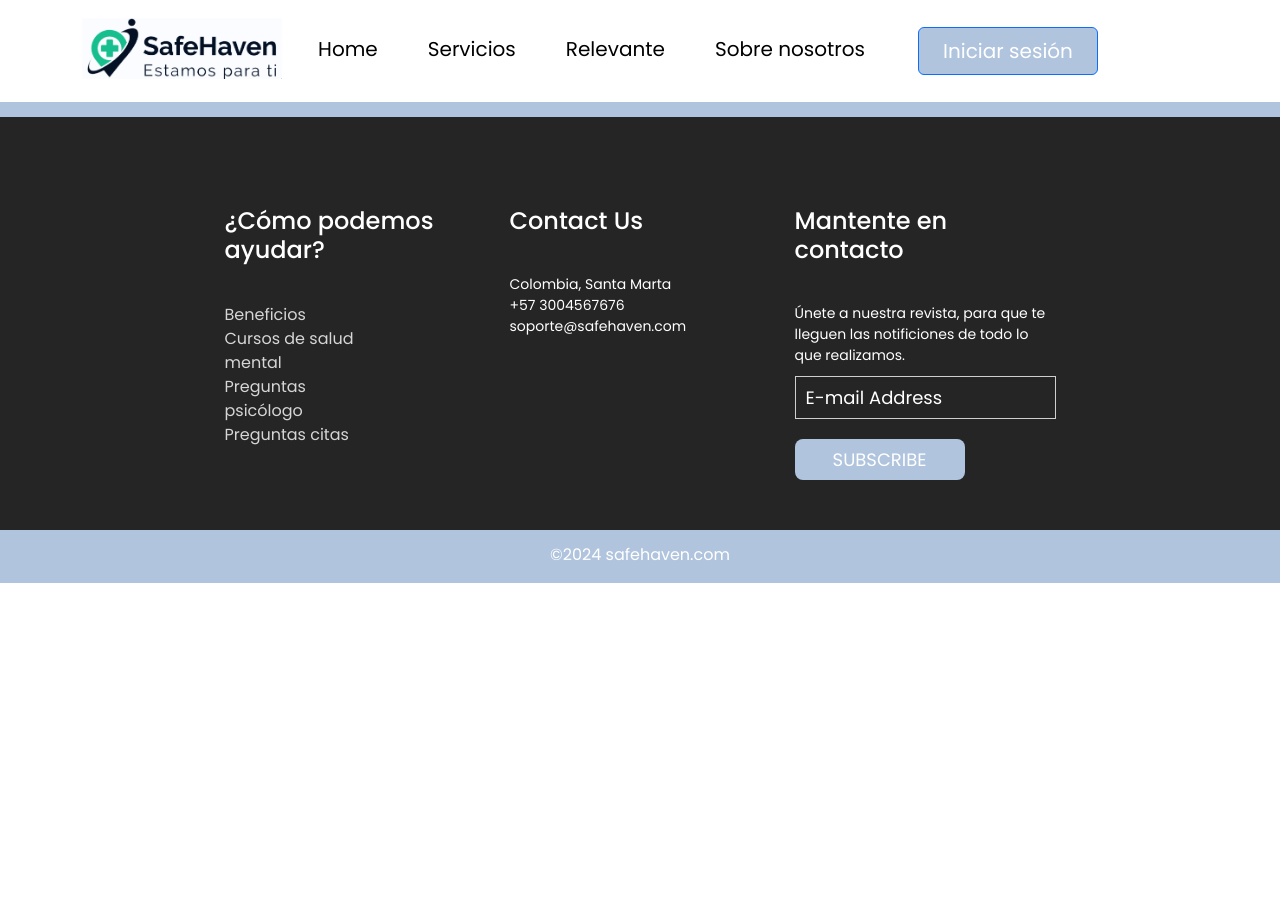
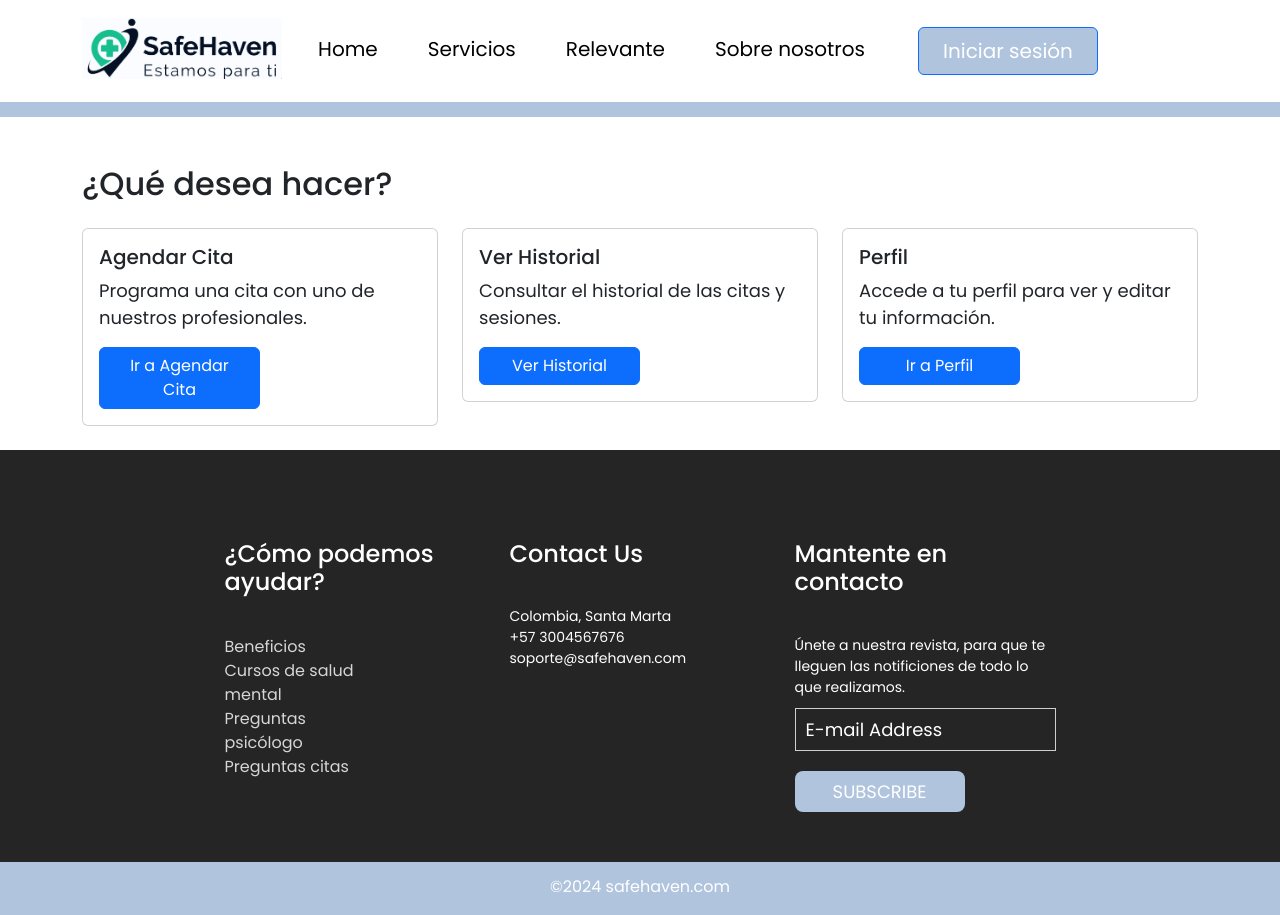
Before and after one commit to Mauripolo17/safeHavenFronted, a React (Vite) app: page /dashboard in a window 1280 px wide. Before the commit the page ends 800 px from the top, so only its background shows below. Built offline with nearby package versions, Linux system fonts and the light colour scheme.

Commit message:
add dashboard

```diff
--- a/src/App.tsx
+++ b/src/App.tsx
@@ -5,6 +5,7 @@ import Header from './components/header';
 import { Footer } from './components/footer';
 import AuthMenu from './components/authmenu';
 import AppointmentPage from './components/appointmentpage';
+import Dashboard from './components/dashboard';
 
 function App() {
   return (
@@ -14,6 +15,7 @@ function App() {
         <Routes>
           <Route path="/" element={<SafeHaven />} />
           <Route path="/login" element={<AuthMenu />} />
+          <Route path="/dashboard" element={<Dashboard />} />
           <Route path="/agendar-cita" element={<AppointmentPage />} />
         </Routes>
         <Footer />
--- a/src/components/authmenu.tsx
+++ b/src/components/authmenu.tsx
@@ -12,12 +12,8 @@ function AuthMenu() {
 
   const handleLogin = (e) => {
     e.preventDefault();
-    navigate("/agendar-cita");
-  };
-
-  const handleRegister = (e) => {
-    e.preventDefault();
-    navigate("/agendar-cita");
+    // Redirige al panel de control en lugar de la página de agendar citas
+    navigate("/dashboard");
   };
 
   return (
@@ -59,18 +55,18 @@ function AuthMenu() {
       ) : (
         <>
           <h5 className="mb-4">Registro</h5>
-          <Form onSubmit={handleRegister}>
-            <Form.Group controlId="formRegisterEmail" className="mb-3">
+          <Form>
+            <Form.Group controlId="formBasicName" className="mb-3">
+              <Form.Label>Nombre completo</Form.Label>
+              <Form.Control type="text" placeholder="Ingrese su nombre" />
+            </Form.Group>
+            <Form.Group controlId="formBasicEmail" className="mb-3">
               <Form.Label>Correo electrónico</Form.Label>
               <Form.Control type="email" placeholder="Ingrese su correo" />
             </Form.Group>
-            <Form.Group controlId="formRegisterPassword" className="mb-3">
+            <Form.Group controlId="formBasicPassword" className="mb-3">
               <Form.Label>Contraseña</Form.Label>
               <Form.Control type="password" placeholder="Contraseña" />
-            </Form.Group>
-            <Form.Group controlId="formRegisterConfirmPassword" className="mb-3">
-              <Form.Label>Confirmar Contraseña</Form.Label>
-              <Form.Control type="password" placeholder="Confirmar Contraseña" />
             </Form.Group>
             <Button variant="primary" type="submit" className="w-100 mt-3">
               Registrarse
--- /dev/null
+++ b/src/components/dashboard.tsx
@@ -0,0 +1,56 @@
+import React from 'react';
+import { Container, Row, Col, Button, Card } from 'react-bootstrap';
+import { useNavigate } from 'react-router-dom';
+
+function Dashboard() {
+  const navigate = useNavigate();
+
+  return (
+    <Container className="mt-5">
+      <h2>¿Qué desea hacer?</h2>
+      <Row className="mt-4">
+        <Col md={4}>
+          <Card className="mb-4">
+            <Card.Body>
+              <Card.Title>Agendar Cita</Card.Title>
+              <Card.Text>
+                Programa una cita con uno de nuestros profesionales.
+              </Card.Text>
+              <Button variant="primary" onClick={() => navigate('/agendar-cita')}>
+                Ir a Agendar Cita
+              </Button>
+            </Card.Body>
+          </Card>
+        </Col>
+        <Col md={4}>
+          <Card className="mb-4">
+            <Card.Body>
+              <Card.Title>Ver Historial</Card.Title>
+              <Card.Text>
+                Consultar el historial de las citas y sesiones.
+              </Card.Text>
+              <Button variant="primary" onClick={() => navigate('/historial')}>
+                Ver Historial
+              </Button>
+            </Card.Body>
+          </Card>
+        </Col>
+        <Col md={4}>
+          <Card className="mb-4">
+            <Card.Body>
+              <Card.Title>Perfil</Card.Title>
+              <Card.Text>
+                Accede a tu perfil para ver y editar tu información.
+              </Card.Text>
+              <Button variant="primary" onClick={() => navigate('/perfil')}>
+                Ir a Perfil
+              </Button>
+            </Card.Body>
+          </Card>
+        </Col>
+      </Row>
+    </Container>
+  );
+}
+
+export default Dashboard;
```
